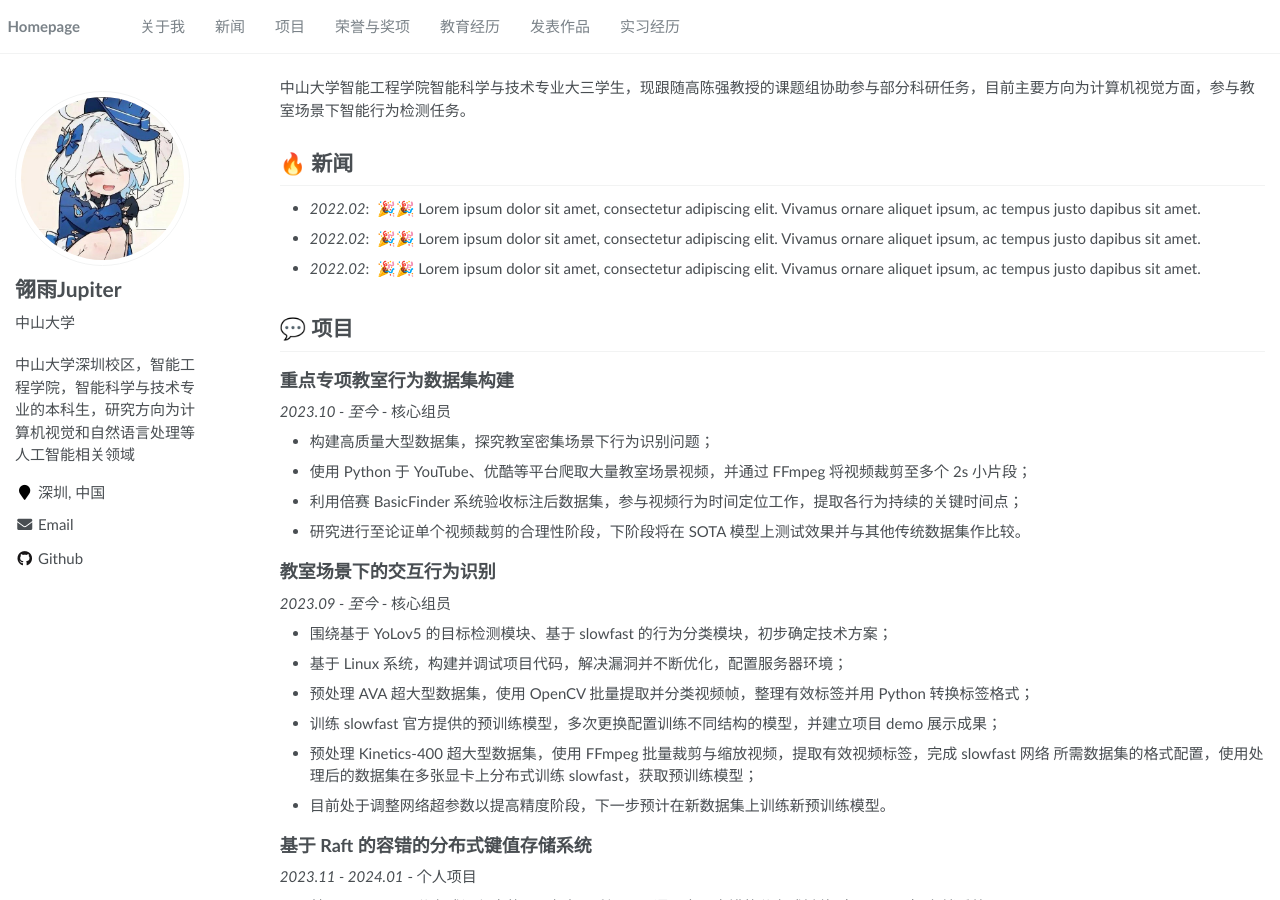
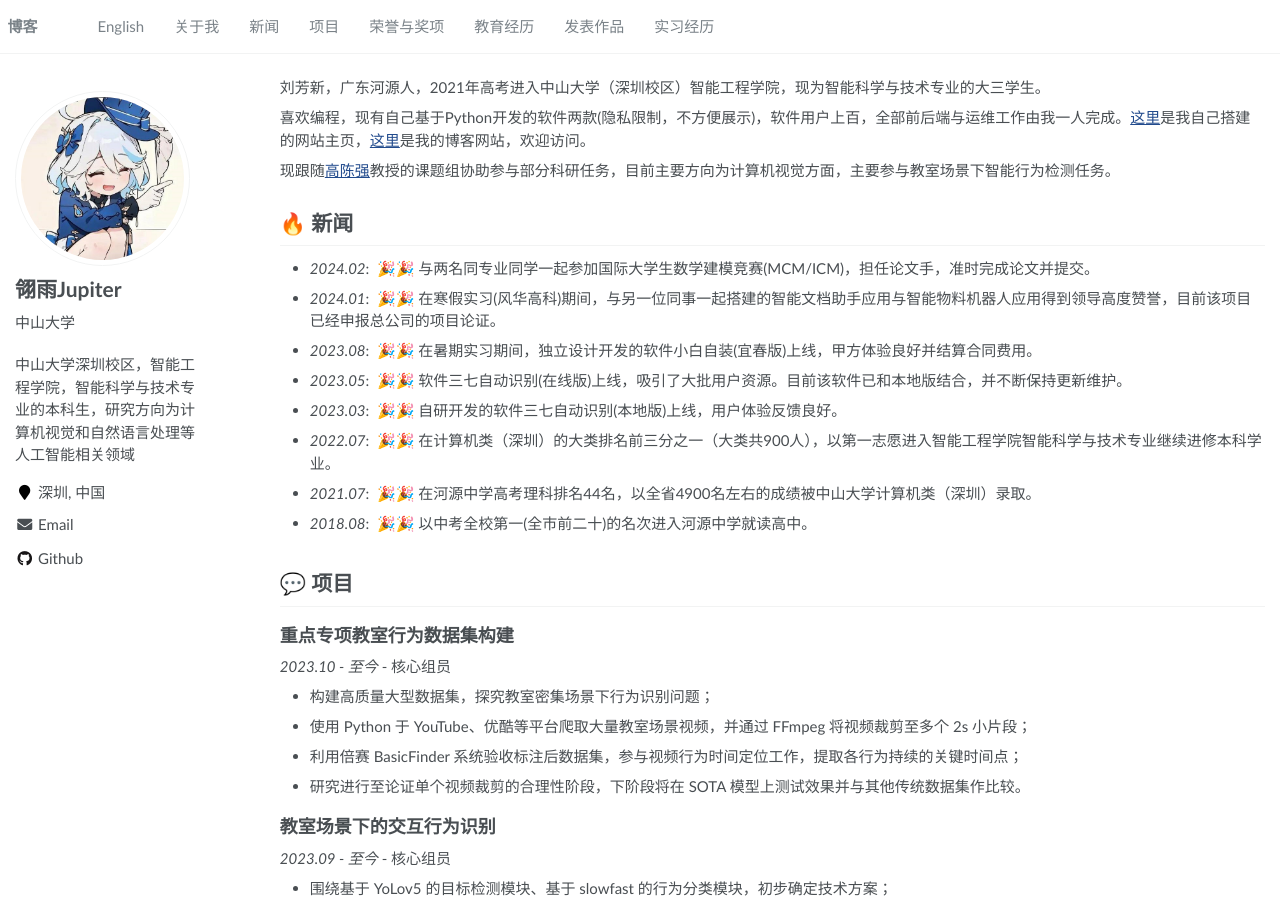
Before and after one commit to LinyuJupiter/zh-linyujupiter-homepage, a Jekyll site: the page built from _pages/about.md, in a window 1280 px wide and 900 px high. Built offline with Jekyll 4.4.1, drawn with Linux system fonts in a browser that asks for light colours.

Commit message:
完善网站

```diff
--- a/_data/navigation.yml
+++ b/_data/navigation.yml
@@ -1,5 +1,8 @@
 # main links links
 main:
+  - title: "English"
+    url: "/"
+
   - title: "关于我"
     url: "/zh-linyujupiter-homepage/#about-me"
 
--- a/_includes/masthead.html
+++ b/_includes/masthead.html
@@ -4,7 +4,7 @@
       <nav id="site-nav" class="greedy-nav">
         <button><div class="navicon"></div></button>
         <ul class="visible-links">
-          <li class="masthead__menu-item masthead__menu-item--lg masthead__menu-home-item"><a href="https://linyujupiter.github.io/">Homepage</a></li>
+          <li class="masthead__menu-item masthead__menu-item--lg masthead__menu-home-item"><a href="http://linyujupiter.icu:3003">博客</a></li>
           {% for link in site.data.navigation.main %}
             <li class="masthead__menu-item"><a href="{{ domain }}{{ link.url }}">{{ link.title }}</a></li>
           {% endfor %}
--- a/_pages/about.md
+++ b/_pages/about.md
@@ -17,13 +17,29 @@ redirect_from:
 
 <span class='anchor' id='about-me'></span>
 
-中山大学智能工程学院智能科学与技术专业大三学生，现跟随高陈强教授的课题组协助参与部分科研任务，目前主要方向为计算机视觉方面，参与教室场景下智能行为检测任务。
+刘芳新，广东河源人，2021年高考进入中山大学（深圳校区）智能工程学院，现为智能科学与技术专业的大三学生。
+
+喜欢编程，现有自己基于Python开发的软件两款(隐私限制，不方便展示)，软件用户上百，全部前后端与运维工作由我一人完成。[这里](http://linyujupiter.icu)是我自己搭建的网站主页，[这里](http://linyujupiter.icu:3003)是我的博客网站，欢迎访问。
+
+现跟随[高陈强](https://gaocq.github.io/index.html)教授的课题组协助参与部分科研任务，目前主要方向为计算机视觉方面，主要参与教室场景下智能行为检测任务。
 
 <span class='anchor' id='news'></span>
 # 🔥 新闻
-- *2022.02*: &nbsp;🎉🎉 Lorem ipsum dolor sit amet, consectetur adipiscing elit. Vivamus ornare aliquet ipsum, ac tempus justo dapibus sit amet.
-- *2022.02*: &nbsp;🎉🎉 Lorem ipsum dolor sit amet, consectetur adipiscing elit. Vivamus ornare aliquet ipsum, ac tempus justo dapibus sit amet.
-- *2022.02*: &nbsp;🎉🎉 Lorem ipsum dolor sit amet, consectetur adipiscing elit. Vivamus ornare aliquet ipsum, ac tempus justo dapibus sit amet.
+- *2024.02*: &nbsp;🎉🎉 与两名同专业同学一起参加国际大学生数学建模竞赛(MCM/ICM)，担任论文手，准时完成论文并提交。
+
+- *2024.01*: &nbsp;🎉🎉 在寒假实习(风华高科)期间，与另一位同事一起搭建的智能文档助手应用与智能物料机器人应用得到领导高度赞誉，目前该项目已经申报总公司的项目论证。
+
+- *2023.08*: &nbsp;🎉🎉 在暑期实习期间，独立设计开发的软件小白自装(宜春版)上线，甲方体验良好并结算合同费用。
+
+- *2023.05*: &nbsp;🎉🎉 软件三七自动识别(在线版)上线，吸引了大批用户资源。目前该软件已和本地版结合，并不断保持更新维护。
+
+- *2023.03*: &nbsp;🎉🎉 自研开发的软件三七自动识别(本地版)上线，用户体验反馈良好。
+
+- *2022.07*: &nbsp;🎉🎉 在计算机类（深圳）的大类排名前三分之一（大类共900人），以第一志愿进入智能工程学院智能科学与技术专业继续进修本科学业。
+
+- *2021.07*: &nbsp;🎉🎉 在河源中学高考理科排名44名，以全省4900名左右的成绩被中山大学计算机类（深圳）录取。
+
+- *2018.08*: &nbsp;🎉🎉 以中考全校第一(全市前二十)的名次进入河源中学就读高中。
 
 <span class='anchor' id='projects'></span>
 # 💬 项目
```
Also changed, not shown: .github/google_scholar_crawler.yaml (renamed from .github/workflows/google_scholar_crawler.yaml).
